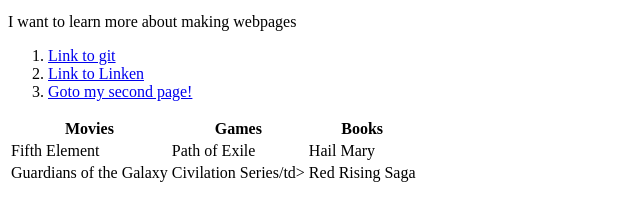
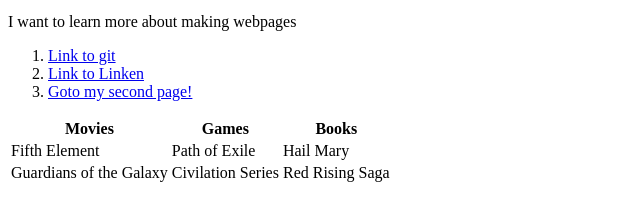
Before and after one commit to Stencoss/demo_page, a plain HTML site: page index.html in a window 1280 px wide. Shown: the part 549-770 px from the top of the page, without its empty margins (0-640 px from the left). Drawn offline with Linux system fonts and the light colour scheme.

Commit message:
correct syntax

```diff
--- a/index.html
+++ b/index.html
@@ -31,7 +31,7 @@
   </tr>
   <tr>
     <td>Guardians of the Galaxy</td>
-    <td>Civilation Series/td>
+    <td>Civilation Series</td>
     <td>Red Rising Saga</td>
   </tr>
 </table>
```
